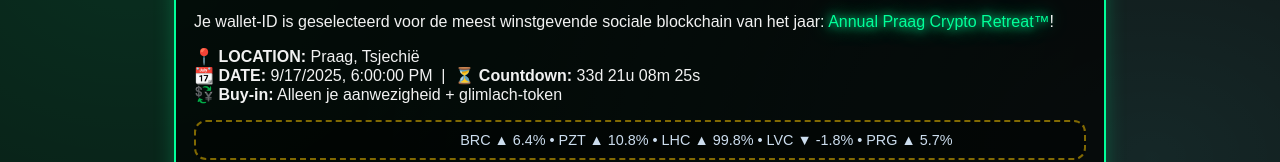
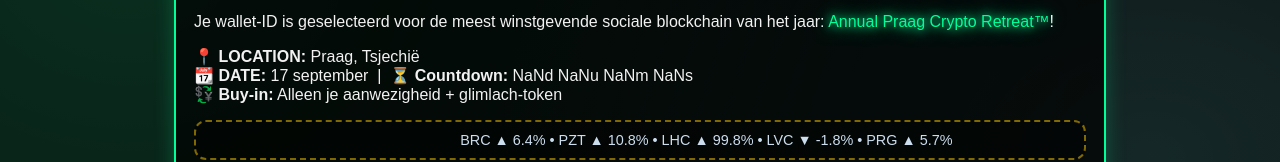
Before and after one commit to Montevw/Praag-2025-crypto, a plain HTML site: page index.html in a window 1280 px wide. Shown: the part 250-412 px from the top of the page. Drawn offline with Linux system fonts and the light colour scheme.

Commit message:
index.html
update

```diff
--- a/index.html
+++ b/index.html
@@ -164,7 +164,7 @@
 </div>
 <script defer="defer">
   // ===== Editable date: set your trip start date here (YYYY-MM-DD HH:MM) =====
-  const TRIP_DATE = '2025-09-17 18:00'; // ← pas aan
+  const TRIP_DATE = '2025-09-17 till 2025'; // ← pas aan
   // ==========================================================================
 
   const dateText = document.getElementById('dateText');
```
